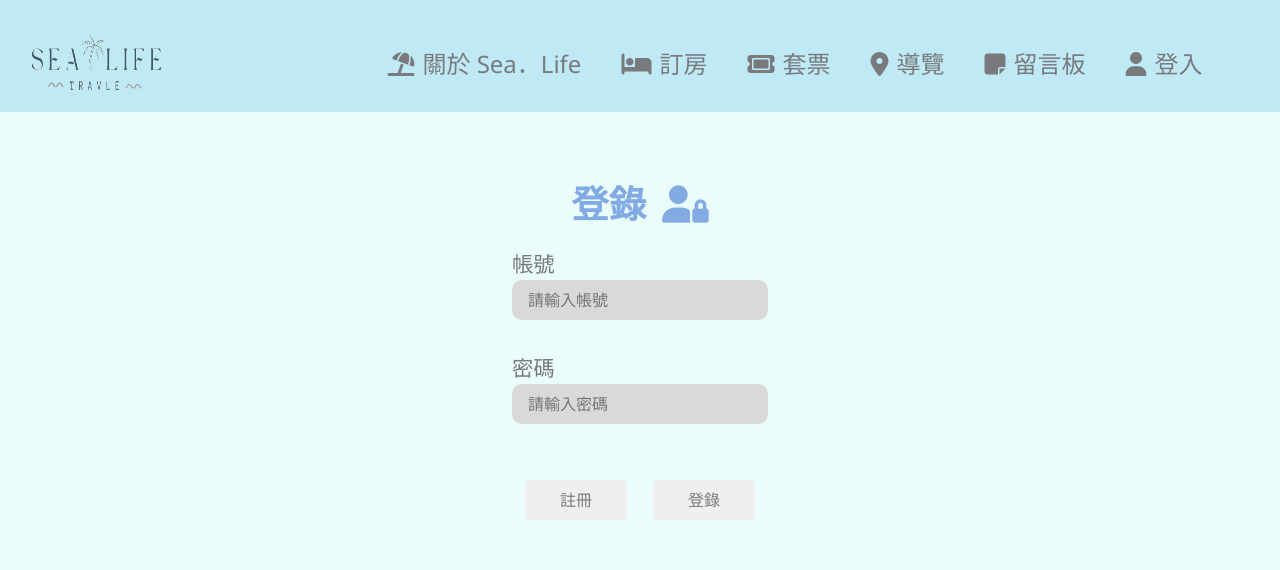
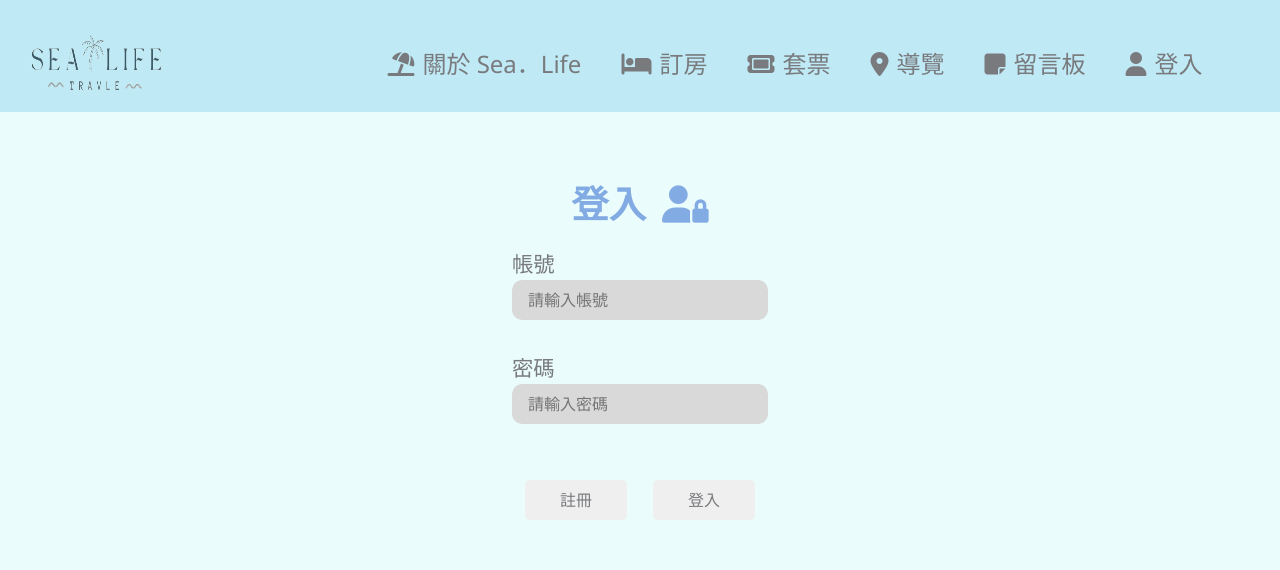
Before and after one commit to zawarudoooooooo/2024-01-22-XiaoLiuqiu-Frontend, a Vue app: page /FrontLogin in a window 1280 px wide. Shown: the top 570 px of the page. Built offline with nearby package versions, Linux system fonts and the light colour scheme.

Commit message:
check text

```diff
--- a/src/views/FrontEnd/FrontLogin.vue
+++ b/src/views/FrontEnd/FrontLogin.vue
@@ -36,7 +36,7 @@ export default {
                 console.log(res.data)
                 if(res.data.message=="Successful!!"){
                     swal({
-                        title: '登錄成功',
+                        title: '登入成功',
                         text: '歡迎回來',
                         icon: 'success',
                         buttons: '確認',
@@ -74,7 +74,7 @@ export default {
 <template>
     <div class="content">
         <div class="title">
-            <p>登錄<i class="fa-solid fa-user-lock"></i></p>
+            <p>登入<i class="fa-solid fa-user-lock"></i></p>
         </div>
         <div class="account">
             <p>帳號</p>
@@ -86,7 +86,7 @@ export default {
         </div>
         <div class="buttonArea">
             <button type="button" @click="goSignUp()">註冊</button>
-            <button type="button" @click="login()">登錄</button>
+            <button type="button" @click="login()">登入</button>
         </div>
     </div>
     <i class="fa-solid fa-gear" @click="goBackLogin()" id="back"></i>
```
Also changed, not shown: src/views/FrontEnd/FrontSignUp.vue (+0 -8 lines).
